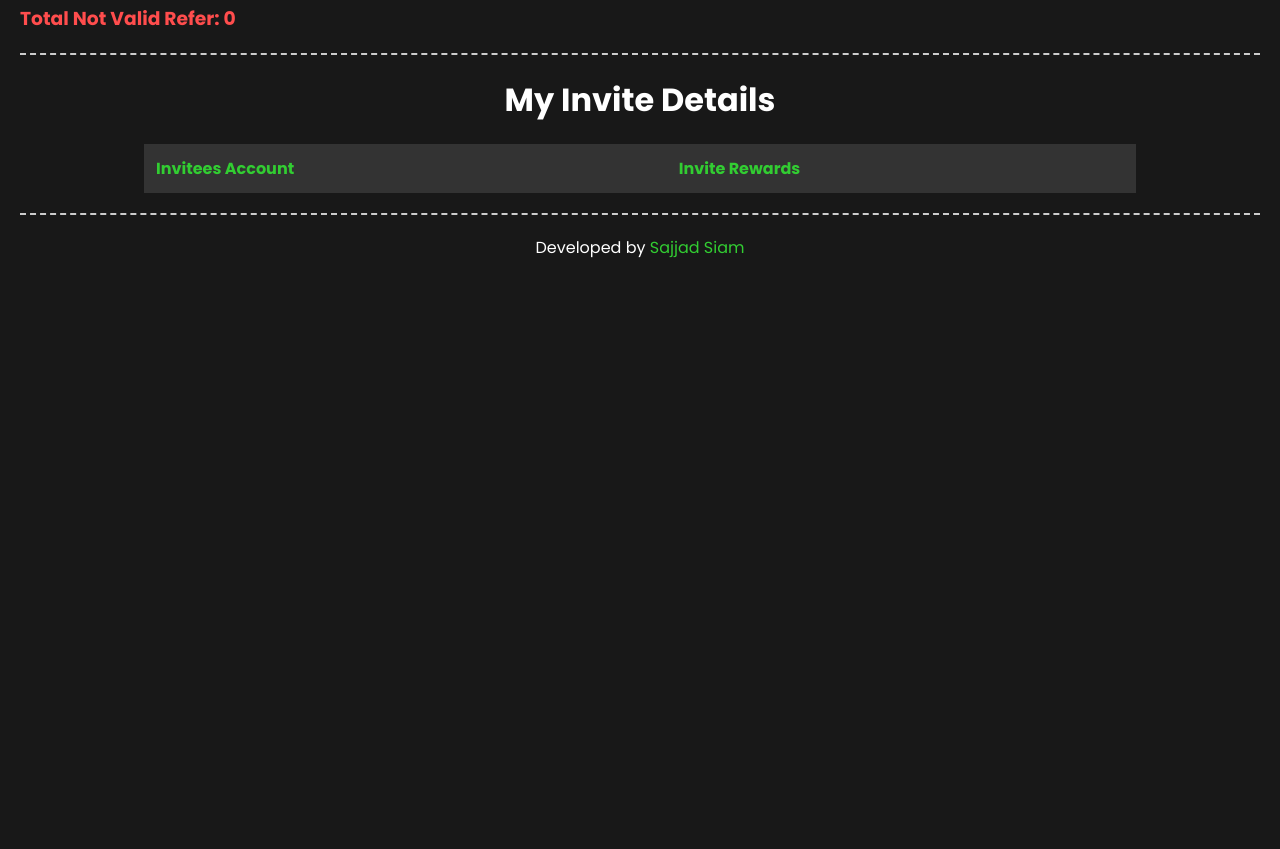
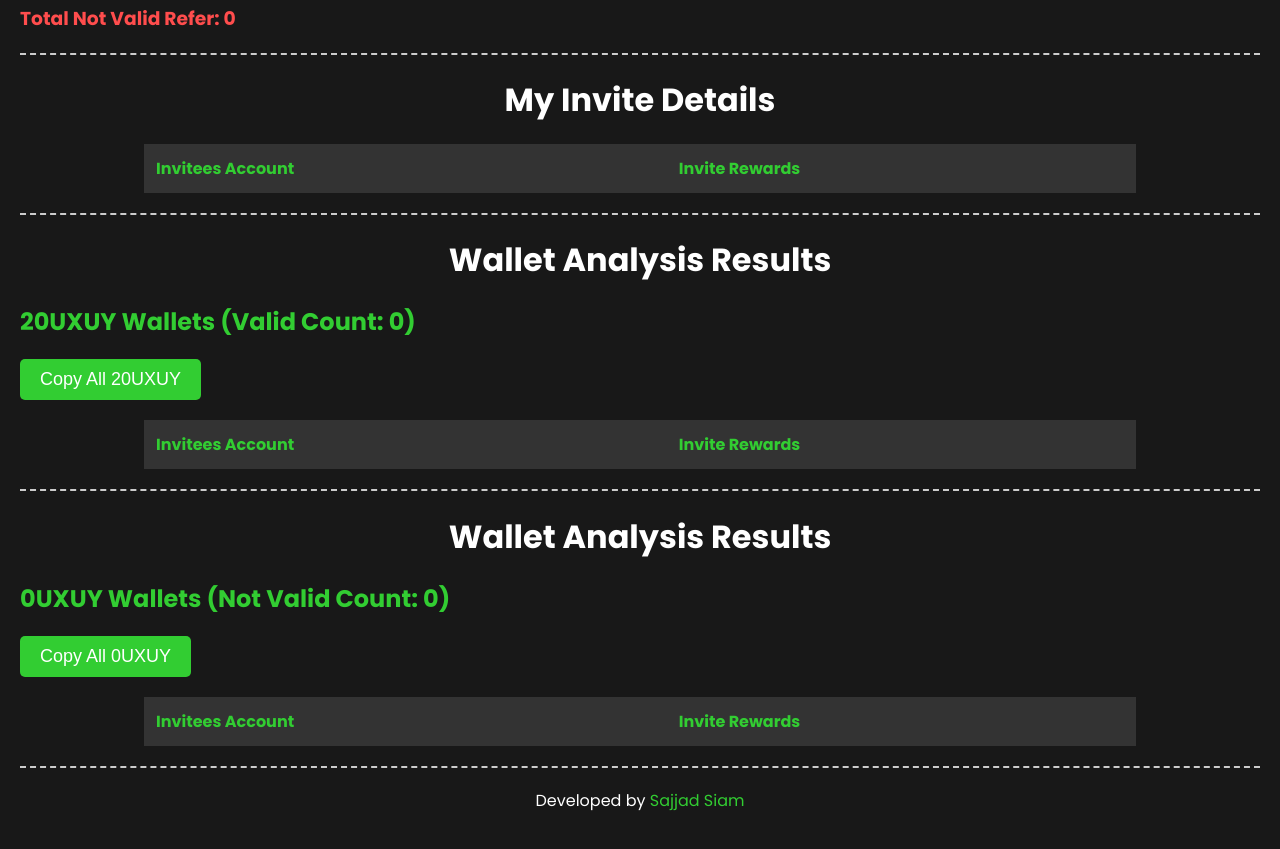
Before and after one commit to sajjadsiam1234/referchecker4, a Django app: page /analyze/ in a window 1280 px wide. Shown: the part 580-1429 px from the top of the page. Before the commit the page ends 838 px from the top, so only its background shows below. Run offline with Django 5.2, Linux system fonts and the light colour scheme; lists and menus that the app fills with data are empty.

Commit message:
Update results.html

```diff
--- a/analysis/templates/analysis/results.html
+++ b/analysis/templates/analysis/results.html
@@ -132,6 +132,19 @@
         background-color: #28a745; /* Darker green on hover */
       }
     </style>
+    <script>
+      function copyToClipboard(contentId) {
+        const content = document.getElementById(contentId).innerText.trim();
+        navigator.clipboard
+          .writeText(content)
+          .then(() => {
+            alert('Copied to clipboard!');
+          })
+          .catch((err) => {
+            alert('Failed to copy: ' + err);
+          });
+      }
+    </script>
   </head>
   <body>
     <h1 style="margin-bottom: 50px; color: #03f63c">
@@ -241,6 +254,70 @@
       }
     </style>
 
+    <div id="20UXUY-wallets">
+      <h1>Wallet Analysis Results</h1>
+      <h2>20UXUY Wallets (Valid Count: {{ valid_count }})</h2>
+      <button onclick="copyToClipboard('20UXUY-wallets')">
+        Copy All 20UXUY
+      </button>
+      <table style="border-radius: 10px">
+        <thead>
+          <tr>
+            <th>Invitees Account</th>
+            <th>Invite Rewards</th>
+          </tr>
+        </thead>
+        <tbody>
+          {% for address in results_20UXUY %}
+          <tr>
+            <td style="font-weight: bold; font-size: medium">{{ address }}</td>
+            <td style="font-weight: bold; font-size: medium">20UXUY</td>
+          </tr>
+          {% endfor %}
+        </tbody>
+      </table>
+    </div>
+    <hr class="dashed-hr" />
+
+    <style>
+      .dashed-hr {
+        border: none;
+        border-top: 2px dashed #cccccc; /* Dashed line with light gray color */
+        margin: 20px 0; /* Add spacing around the line */
+      }
+    </style>
+
+    <div id="0UXUY-wallets">
+      <h1>Wallet Analysis Results</h1>
+      <h2>0UXUY Wallets (Not Valid Count: {{ not_valid_count }})</h2>
+      <button onclick="copyToClipboard('0UXUY-wallets')">Copy All 0UXUY</button>
+      <table style="border-radius: 10px">
+        <thead>
+          <tr>
+            <th>Invitees Account</th>
+            <th>Invite Rewards</th>
+          </tr>
+        </thead>
+        <tbody>
+          {% for address in results_0UXUY %}
+          <tr>
+            <td style="font-weight: bold; font-size: medium">{{ address }}</td>
+            <td style="font-weight: bold; font-size: medium">20UXUY</td>
+          </tr>
+          {% endfor %}
+        </tbody>
+      </table>
+    </div>
+    <hr class="dashed-hr" />
+
+    <style>
+      .dashed-hr {
+        border: none;
+        border-top: 2px dashed #cccccc; /* Dashed line with light gray color */
+        margin: 20px 0; /* Add spacing around the line */
+      }
+    </style>
+
     <footer>
       <p>Developed by <a href="http://t.me/sajjadsiam">Sajjad Siam</a></p>
     </footer>
```
